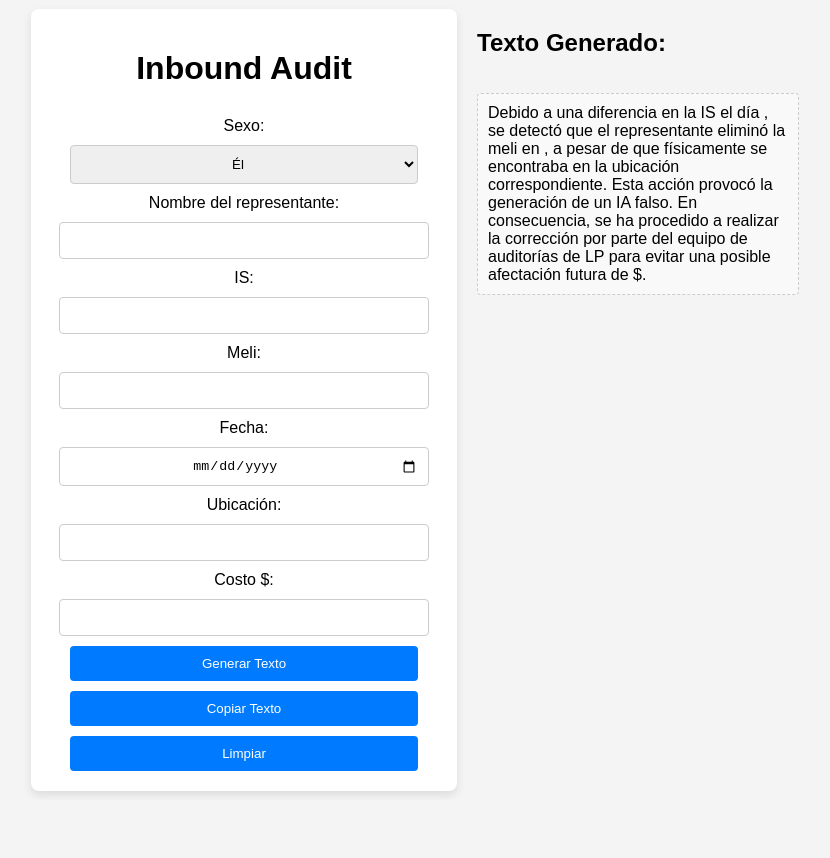
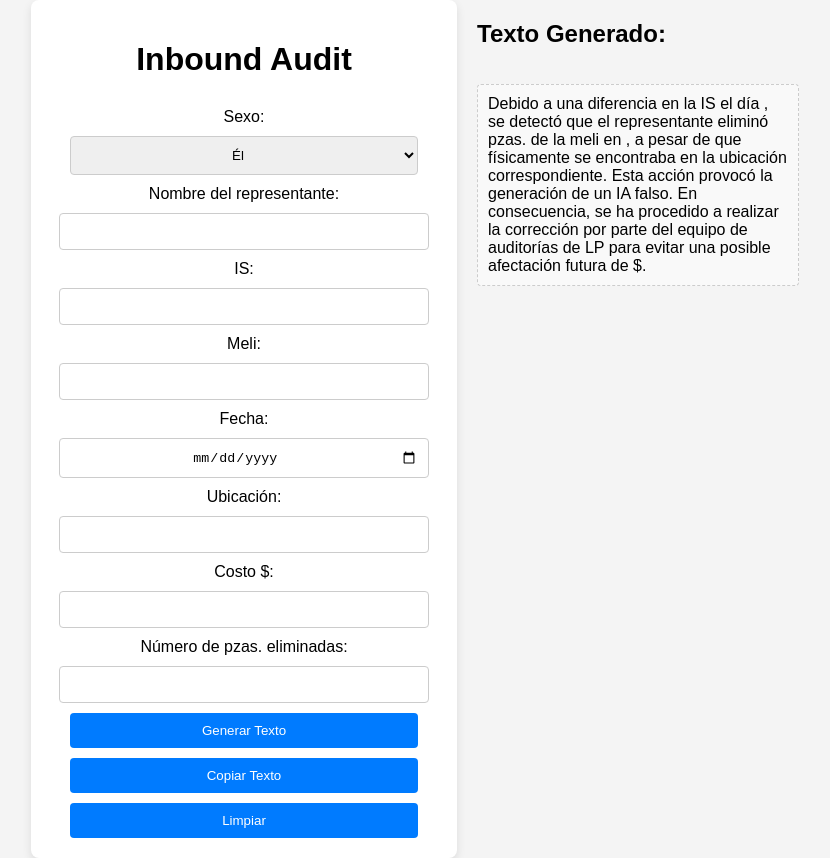
Before and after one commit to OtonielVz/Responsables, a plain HTML site: page index.html in a window 1280 px wide. Both pictures are taken after a click on the button "Generar Texto". Shown: the whole page, without its empty margins (225-1055 px from the left). Before the commit the page ends 800 px from the top, so only its background shows below. Drawn offline with Linux system fonts and the light colour scheme.

Commit message:
index.html

```diff
--- a/index.html
+++ b/index.html
@@ -131,6 +131,9 @@
         <label for="costo">Costo $:</label>
         <input type="text" id="costo" />
 
+        <label for="piezas">Número de pzas. eliminadas:</label>
+        <input type="number" id="piezas" />
+
         <button id="generarTexto">Generar Texto</button>
         <button id="copiarTexto" style="display: none">Copiar Texto</button>
         <button id="limpiar">Limpiar</button>
@@ -155,10 +158,19 @@
         const fecha = document.getElementById("fecha").value;
         const ubicacion = document.getElementById("ubicacion").value;
         const costo = document.getElementById("costo").value;
+        const piezas = document.getElementById("piezas").value;
 
         const pronombre =
           sexo === "él" ? "el representante" : "la representante";
-        const texto = `Debido a una diferencia en la IS ${is} el día ${fecha}, se detectó que ${pronombre} ${nombre} eliminó la meli ${meli} en ${ubicacion}, a pesar de que físicamente se encontraba en la ubicación correspondiente. Esta acción provocó la generación de un IA falso. En consecuencia, se ha procedido a realizar la corrección por parte del equipo de auditorías de LP para evitar una posible afectación futura de $${costo}.`;
+
+        let textoPiezas;
+        if (piezas === "1") {
+          textoPiezas = `se detectó que ${pronombre} ${nombre} eliminó ${piezas} pza.`;
+        } else {
+          textoPiezas = `se detectó que ${pronombre} ${nombre} eliminó ${piezas} pzas.`;
+        }
+
+        const texto = `Debido a una diferencia en la IS ${is} el día ${fecha}, ${textoPiezas} de la meli ${meli} en ${ubicacion}, a pesar de que físicamente se encontraba en la ubicación correspondiente. Esta acción provocó la generación de un IA falso. En consecuencia, se ha procedido a realizar la corrección por parte del equipo de auditorías de LP para evitar una posible afectación futura de $${costo}.`;
 
         document.getElementById("textoGenerado").innerText = texto;
         document.getElementById("copiarTexto").style.display = "block";
@@ -187,6 +199,7 @@
         document.getElementById("fecha").value = "";
         document.getElementById("ubicacion").value = "";
         document.getElementById("costo").value = "";
+        document.getElementById("piezas").value = "";
         document.getElementById("textoGenerado").innerText = "";
         document.getElementById("copiarTexto").style.display = "none";
       };
```
